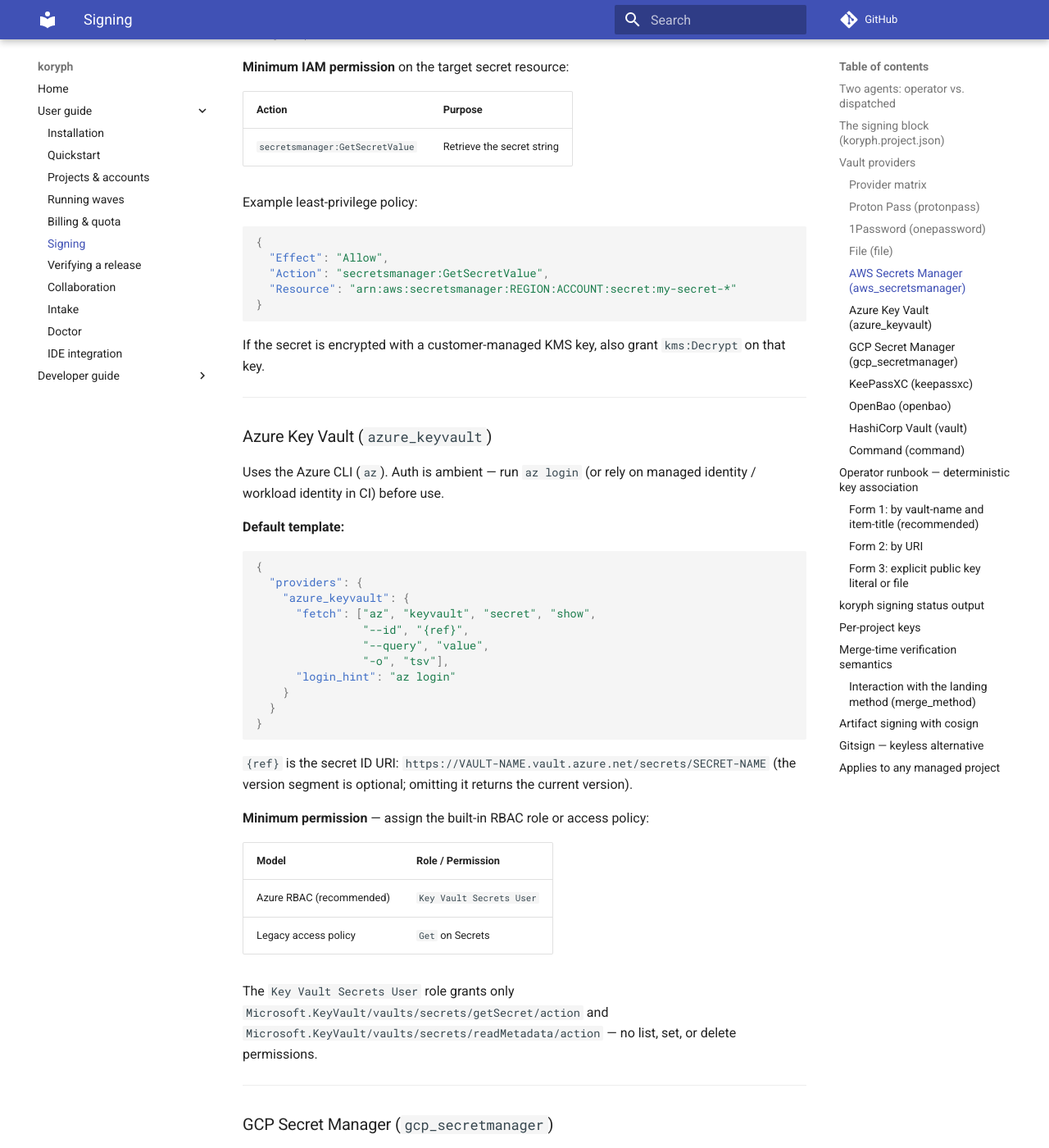
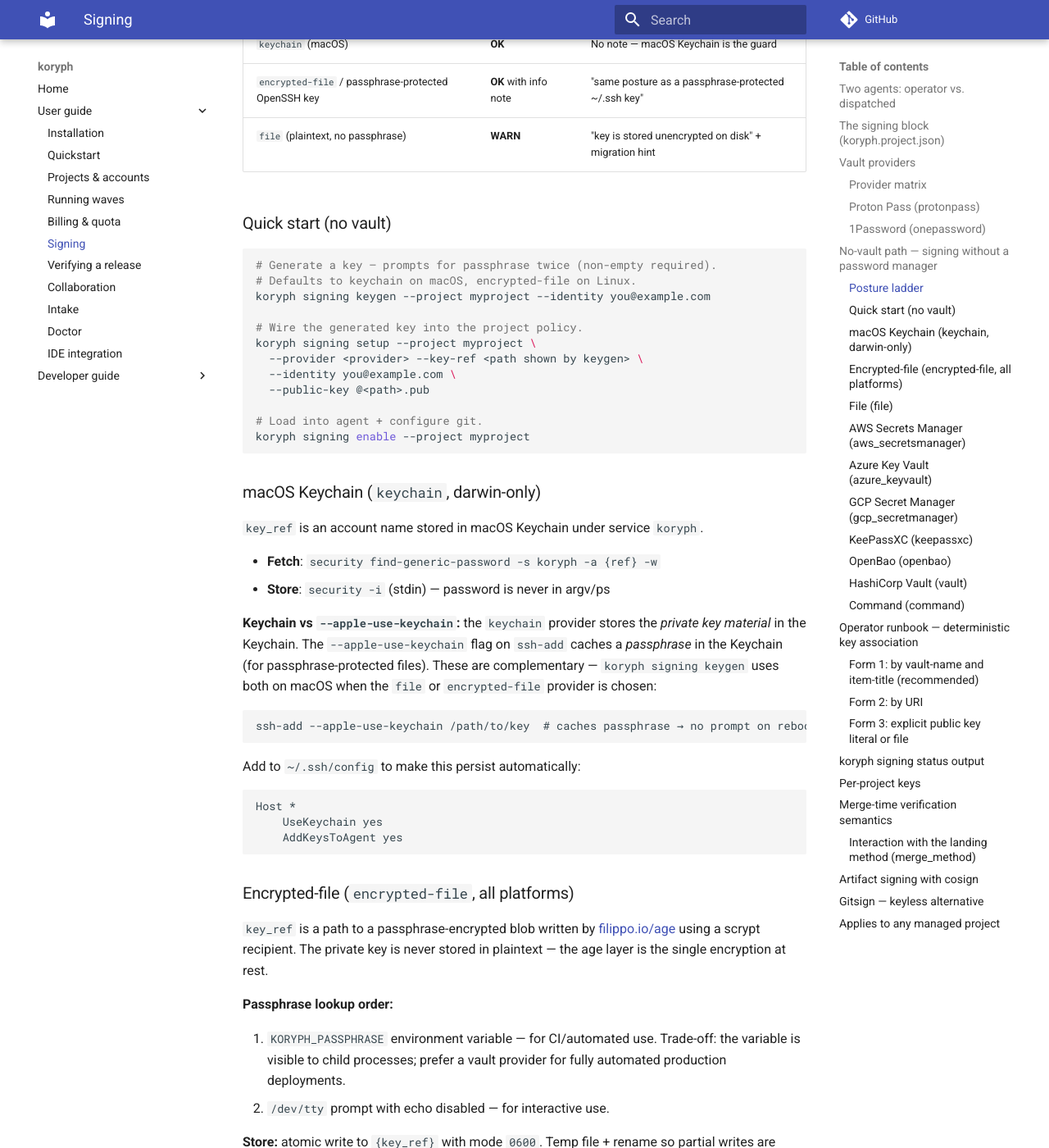
Before and after one commit to koryph/koryph, an MkDocs documentation site: the page built from docs/user-guide/signing.md, in a window 1280 px wide and 1400 px high, scrolled down 5211 px. Shown: the whole window at 82% size. Built offline with MkDocs 1.6.1 and Material for MkDocs 9.7.7, drawn with Linux system fonts in a browser that asks for light colours; comment, search, counter and statistics services are not loaded; some of the changed text lies outside the part shown.

Commit message:
docs(signing): document no-vault fallback ladder and new providers
Add no-vault quick-start, posture table, encrypted-file and keychain
provider docs, KORYPH_PASSPHRASE trade-off note, UseKeychain hint,
and updated provider matrix with all twelve providers.

Co-Authored-By: Claude Sonnet 4.6 <noreply@anthropic.com>
Signed-off-by: Marshall Cody McCain <cody@mccain.family>

````diff
--- a/docs/user-guide/signing.md
+++ b/docs/user-guide/signing.md
@@ -62,7 +62,7 @@ it immediately — use the `ssh-add` fallback (`agent_load: []`) in that case.
 |-------------|----------|-------------|
 | `required`  | yes      | Fail closed: repo config applied at run setup, agent must hold the key, merge verifies all commits. |
 | `mode`      | no       | `ssh` (default) or `gitsign` (sigstore keyless). |
-| `provider`  | ssh only | Vault backend: `protonpass` · `onepassword` · `file` · `command` · `aws_secretsmanager` · `azure_keyvault` · `gcp_secretmanager` · `keepassxc` · `openbao` · `vault`. |
+| `provider`  | ssh only | Vault backend: `protonpass` · `onepassword` · `encrypted-file` · `keychain` (macOS) · `file` · `command` · `aws_secretsmanager` · `azure_keyvault` · `gcp_secretmanager` · `keepassxc` · `openbao` · `vault`. |
 | `key_ref`   | varies   | Provider-specific reference: a `pass://` URI, `op://vault/item/field`, filesystem path, or the `{ref}` value consumed by a `command` template. Also used for public-key resolution when neither `--public-key` nor `--vault-name/--item-title` is given. |
 | `vault_name`| no       | Provenance: vault name used to resolve `public_key` via `--vault-name`. |
 | `item_title`| no       | Provenance: item title used to resolve `public_key` via `--item-title`. |
@@ -96,7 +96,9 @@ examples follow in the per-provider sections below.
 |----------|--------|------------|-----------------|----------------|
 | `protonpass` | `pass-cli` | Proton Pass account (`pass-cli login`) | Requires an active session. Alternative: run Proton Pass as the agent (`pass-cli ssh-agent start --socket-path …`; set `agent_load: []` in `vault.json`). | `fetch`, `agent_load`, `view`, `view_by_title` |
 | `onepassword` | `op` | 1Password CLI (`op signin`) | Use `OP_SERVICE_ACCOUNT_TOKEN` or device trust for CI. `op read` returns raw field values — supply `--public-key` explicitly at setup. | `fetch` |
-| `file` | — | OS file permissions | Fully headless; reads `key_ref` path directly — no CLI or login required. | — (built-in) |
+| `encrypted-file` | — (Go, all platforms) | Passphrase (`KORYPH_PASSPHRASE` env or `/dev/tty`) | Set `KORYPH_PASSPHRASE` for non-interactive CI; see trade-offs above. | — (built-in) |
+| `keychain` | `security` (darwin only) | macOS Keychain (user session) | Interactive Keychain unlock required; prefer `file`+`--apple-use-keychain` for fully headless macOS CI. | — (built-in) |
+| `file` | — | OS file permissions | Fully headless; reads `key_ref` path directly — no CLI or login required. Plaintext keys get a WARN posture. | — (built-in) |
 | `command` | User-supplied | User-supplied | Headless support depends entirely on the template command. | `fetch` (user-supplied) |
 | `aws_secretsmanager` | `aws` | AWS credential chain (env vars, `~/.aws/credentials`, IAM role, EC2 instance profile) | IAM roles and instance profiles work headlessly in CI — no `aws configure` needed. | `fetch` |
 | `azure_keyvault` | `az` | Azure CLI (`az login`) or managed identity / workload identity | Use managed identity or `az login --service-principal` for CI; no interactive login required. | `fetch` |
@@ -143,6 +145,82 @@ Uses `op read op://vault/item/field`. No native `agent_load`; koryph
 fetches the key and pipes it to `ssh-add -t 3600 -` (memory only, max 1 h).
 Provide the public key explicitly via `--public-key` (1Password's `op read`
 returns raw field values, not structured JSON).
+
+---
+
+## No-vault path — signing without a password manager
+
+You do not need Proton Pass, 1Password, or a cloud vault to use commit
+signing. Koryph provides two built-in providers that store key material
+locally with security equivalent to standard `~/.ssh` practice.
+
+### Posture ladder
+
+| Provider | Posture | Doctor / status |
+|----------|---------|-----------------|
+| Any vault-backed provider | **OK** | No note |
+| `keychain` (macOS) | **OK** | No note — macOS Keychain is the guard |
+| `encrypted-file` / passphrase-protected OpenSSH key | **OK** with info note | "same posture as a passphrase-protected ~/.ssh key" |
+| `file` (plaintext, no passphrase) | **WARN** | "key is stored unencrypted on disk" + migration hint |
+
+### Quick start (no vault)
+
+```bash
+# Generate a key — prompts for passphrase twice (non-empty required).
+# Defaults to keychain on macOS, encrypted-file on Linux.
+koryph signing keygen --project myproject --identity you@example.com
+
+# Wire the generated key into the project policy.
+koryph signing setup --project myproject \
+  --provider <provider> --key-ref <path shown by keygen> \
+  --identity you@example.com \
+  --public-key @<path>.pub
+
+# Load into agent + configure git.
+koryph signing enable --project myproject
+```
+
+### macOS Keychain (`keychain`, darwin-only)
+
+`key_ref` is an account name stored in macOS Keychain under service `koryph`.
+
+- **Fetch**: `security find-generic-password -s koryph -a {ref} -w`
+- **Store**: `security -i` (stdin) — password is never in argv/ps
+
+**Keychain vs `--apple-use-keychain`:** the `keychain` provider stores the
+_private key material_ in the Keychain. The `--apple-use-keychain` flag on
+`ssh-add` caches a _passphrase_ in the Keychain (for passphrase-protected
+files). These are complementary — `koryph signing keygen` uses both on macOS
+when the `file` or `encrypted-file` provider is chosen:
+
+```
+ssh-add --apple-use-keychain /path/to/key  # caches passphrase → no prompt on reboot
+```
+
+Add to `~/.ssh/config` to make this persist automatically:
+
+```
+Host *
+    UseKeychain yes
+    AddKeysToAgent yes
+```
+
+### Encrypted-file (`encrypted-file`, all platforms)
+
+`key_ref` is a path to a passphrase-encrypted blob written by
+[filippo.io/age](https://age-encryption.org/) using a scrypt recipient.
+The private key is never stored in plaintext — the age layer is the
+single encryption at rest.
+
+**Passphrase lookup order:**
+
+1. `KORYPH_PASSPHRASE` environment variable — for CI/automated use.
+   Trade-off: the variable is visible to child processes; prefer a vault
+   provider for fully automated production deployments.
+2. `/dev/tty` prompt with echo disabled — for interactive use.
+
+**Store:** atomic write to `{key_ref}` with mode `0600`. Temp file +
+rename so partial writes are never visible.
 
 ### File (`file`)
 
````
